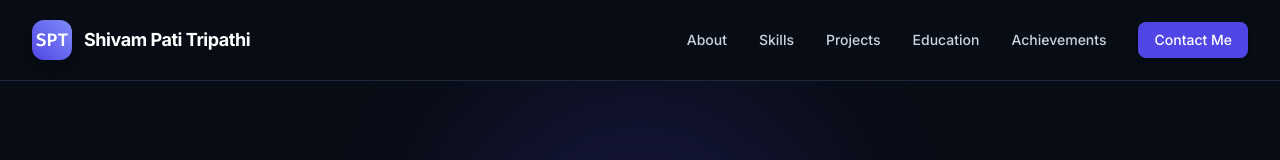
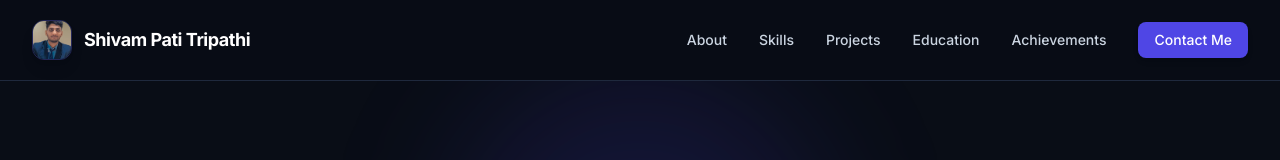
Before and after one commit to shivam0965/portfolio, a plain HTML site: page index.html in a window 1280 px wide. Shown: the top 160 px of the page. Drawn offline with nearby package versions, Linux system fonts and the light colour scheme.

Commit message:
Updated navbar avatar with profile photo

```diff
--- a/index.html
+++ b/index.html
@@ -82,9 +82,7 @@
             <div class="flex items-center justify-between h-16 sm:h-20">
                 <!-- Logo / Initials -->
                 <a href="#hero" class="flex items-center gap-3 group">
-                    <div class="w-10 h-10 rounded-xl bg-gradient-to-tr from-brand-600 to-brand-400 flex items-center justify-center text-white font-bold font-mono text-lg shadow-lg group-hover:scale-105 transition-transform">
-                        SPT
-                    </div>
+                   <img src="logo.jpg" alt="Shivam Pati Tripathi" class="w-10 h-10 rounded-xl object-cover shadow-lg group-hover:scale-105 transition-transform border border-brand-500/30">
                     <span class="font-bold text-lg text-white tracking-tight hidden sm:inline-block group-hover:text-brand-400 transition-colors">
                         Shivam Pati Tripathi
                     </span>
```
Also changed, not shown: logo.jpg (added).
